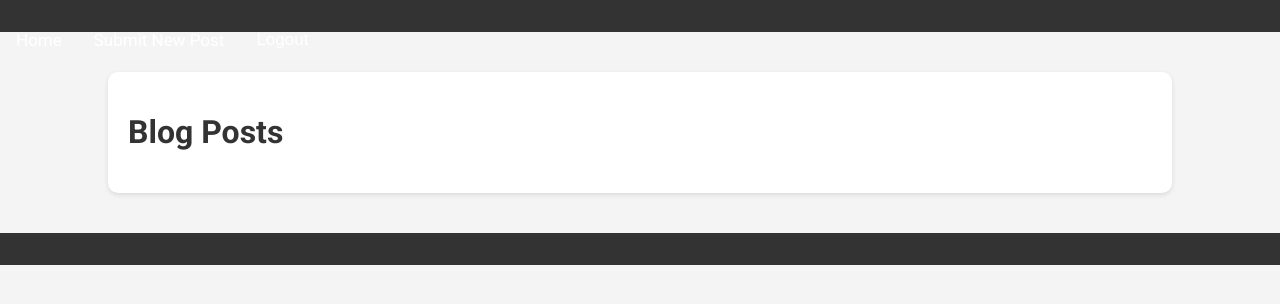
After one commit to hinalsheth/blogger, a Django app: page / in a window 1280 px wide. The commit adds this page. Shown: the top 304 px of the page. Run offline with Django 5.2, Linux system fonts and the light colour scheme; the visitor is signed in with stand-in values (Sample User, id 1); data that the repository does not hold is empty.

Commit message:
add user auth and improve styling

```diff
--- /dev/null
+++ b/blogger/static/css/style.css
@@ -0,0 +1,92 @@
+body {
+    font-family: 'Roboto', sans-serif;
+    background-color: #f4f4f4;
+    margin: 0;
+    padding: 0;
+    color: #333;
+}
+
+header, footer {
+    background-color: #333;
+    color: white;
+    text-align: center;
+    padding: 1em 0;
+}
+.posts-container {
+    width: 80%;
+    margin: 40px auto;
+    padding: 20px;
+    background-color: #fff;
+    border-radius: 10px;
+    box-shadow: 0 2px 5px rgba(0, 0, 0, 0.1);
+}
+
+.post {
+    margin-bottom: 30px;
+    padding-bottom: 20px;
+    border-bottom: 1px solid #eeeeee;
+}
+
+.post:last-child {
+    border-bottom: none;
+}
+
+.post-title {
+    margin: 0;
+    padding-bottom: 10px;
+    color: #333;
+    font-size: 1.8em;
+}
+
+.post-meta {
+    font-size: 0.9em;
+    color: #666;
+    margin-bottom: 20px;
+}
+
+.post-content {
+    color: #444;
+    line-height: 1.6;
+}
+
+/* Style for both nav links and the logout button */
+nav a, .logout-form button {
+    float: left;
+    display: block;
+    color: white; /* Adjust color as per your design */
+    text-align: center;
+    padding: 14px 16px;
+    text-decoration: none;
+    font-size: 17px;
+    background: none;
+    border: none;
+    cursor: pointer;
+}
+
+/* Change the color of links and button on hover */
+nav a:hover, .logout-form button:hover {
+    background-color: #34495e; /* Adjust hover color as per your design */
+    color: white;
+}
+
+/* Additional styles for the logout form to remove default form styling */
+.logout-form {
+    margin: 0;
+    padding: 0;
+    background: none;
+    border: none;
+}
+
+.nav-button {
+    background: none;
+    border: none;
+    color: white;
+    padding: 14px 16px;
+    text-decoration: none;
+    font-size: 17px;
+    cursor: pointer;
+}
+
+.nav-button:hover {
+    text-decoration: underline;
+}
--- /dev/null
+++ b/blogger/templates/base_generic.html
@@ -0,0 +1,35 @@
+{% load static %}
+<!DOCTYPE html>
+<html>
+<head>
+    <title>{% block title %}My Blog{% endblock %}</title>
+    <link rel="stylesheet" href="{% static 'css/style.css' %}">
+    <link href="https://fonts.googleapis.com/css2?family=Roboto:wght@400;700&display=swap" rel="stylesheet">
+</head>
+<body>
+    <header>
+        <nav>
+            <a href="{% url 'home' %}">Home</a>
+            {% if user.is_authenticated %}
+                <a href="{% url 'submit_post' %}">Submit New Post</a>
+                <form action="{% url 'logout' %}" method="post" class="logout-form">
+                    {% csrf_token %}
+                    <button type="submit" class="nav-button">Logout</button>
+                </form>
+            {% else %}
+                <a href="{% url 'login' %}">Login</a>
+                <a href="{% url 'register' %}">Register</a>
+            {% endif %}
+        </nav>
+    </header>
+
+    <main>
+        {% block content %}
+        {% endblock %}
+    </main>
+
+    <footer>
+        <!-- Footer content -->
+    </footer>
+</body>
+</html>
--- a/blogger/templates/blogger/post_list.html
+++ b/blogger/templates/blogger/post_list.html
@@ -1,13 +1,14 @@
-<!-- blog/templates/blog/post_list.html -->
 {% extends 'base_generic.html' %}
 
 {% block content %}
+<div class="posts-container">
     <h1>Blog Posts</h1>
     {% for post in posts %}
-        <div>
-            <h2>{{ post.title }}</h2>
-            <p>Posted by {{ post.author }} on {{ post.created_at }}</p>
-            <p>{{ post.content|linebreaks }}</p>
+        <div class="post">
+            <h2 class="post-title">{{ post.title }}</h2>
+            <div class="post-meta">Posted by {{ post.author }} on {{ post.created_at|date:"F d, Y" }}</div>
+            <div class="post-content">{{ post.content|linebreaks }}</div>
         </div>
     {% endfor %}
+</div>
 {% endblock %}
--- a/blogger/urls.py
+++ b/blogger/urls.py
@@ -12,13 +12,23 @@ Class-based views
     2. Add a URL to urlpatterns:  path('', Home.as_view(), name='home')
 Including another URLconf
     1. Import the include() function: from django.urls import include, path
-    2. Add a URL to urlpatterns:  path('blog/', include('blog.urls'))
+    2. Add a URL to urlpatterns:  path('blogger/', include('blogger.urls'))
 """
 from django.contrib import admin
 from django.urls import path
+from django.contrib.auth import views as auth_views
 from . import views
 
 urlpatterns = [
+    path("", views.home, name="home"),
     path("admin/", admin.site.urls),
-    path('', views.post_list, name='post_list'),
+    path("", views.post_list, name="post_list"),
+    path("submit/", views.submit_post, name="submit_post"),
+    path("register/", views.register, name="register"),
+    path(
+        "login/",
+        auth_views.LoginView.as_view(template_name="registration/login.html"),
+        name="login",
+    ),
+    path("logout/", auth_views.LogoutView.as_view(), name="logout"),
 ]
--- a/blogger/views.py
+++ b/blogger/views.py
@@ -1,6 +1,40 @@
-from django.shortcuts import render
+from django.shortcuts import render, redirect
+from django.contrib.auth.decorators import login_required
+from django.contrib.auth import login as auth_login
 from .models import BlogPost
+from .forms import BlogPostForm, UserRegisterForm
+
+
+def home(request):
+    return post_list(request)
+
 
 def post_list(request):
-    posts = BlogPost.objects.all().order_by('-created_at')
-    return render(request, 'blog/post_list.html', {'posts': posts})
+    posts = BlogPost.objects.all().order_by("-created_at")
+    return render(request, "blogger/post_list.html", {"posts": posts})
+
+
+@login_required
+def submit_post(request):
+    if request.method == "POST":
+        form = BlogPostForm(request.POST)
+        if form.is_valid():
+            post = form.save(commit=False)
+            post.author = request.user
+            post.save()
+            return redirect("post_list")  # Redirect to the list of blog posts
+    else:
+        form = BlogPostForm()
+    return render(request, "blogger/submit_post.html", {"form": form})
+
+
+def register(request):
+    if request.method == "POST":
+        form = UserRegisterForm(request.POST)
+        if form.is_valid():
+            user = form.save()
+            auth_login(request, user)  # Log the user in
+            return redirect("home")
+    else:
+        form = UserRegisterForm()
+    return render(request, "registration/register.html", {"form": form})
```
Also changed, not shown: blogger/forms.py (added, +19 -0 lines), blogger/settings.py (+6 -2 lines), blogger/templates/blogger/submit_post.html (added, +10 -0 lines), blogger/templates/registration/login.html (added, +10 -0 lines), blogger/templates/registration/register.html (added, +10 -0 lines), README.md.
